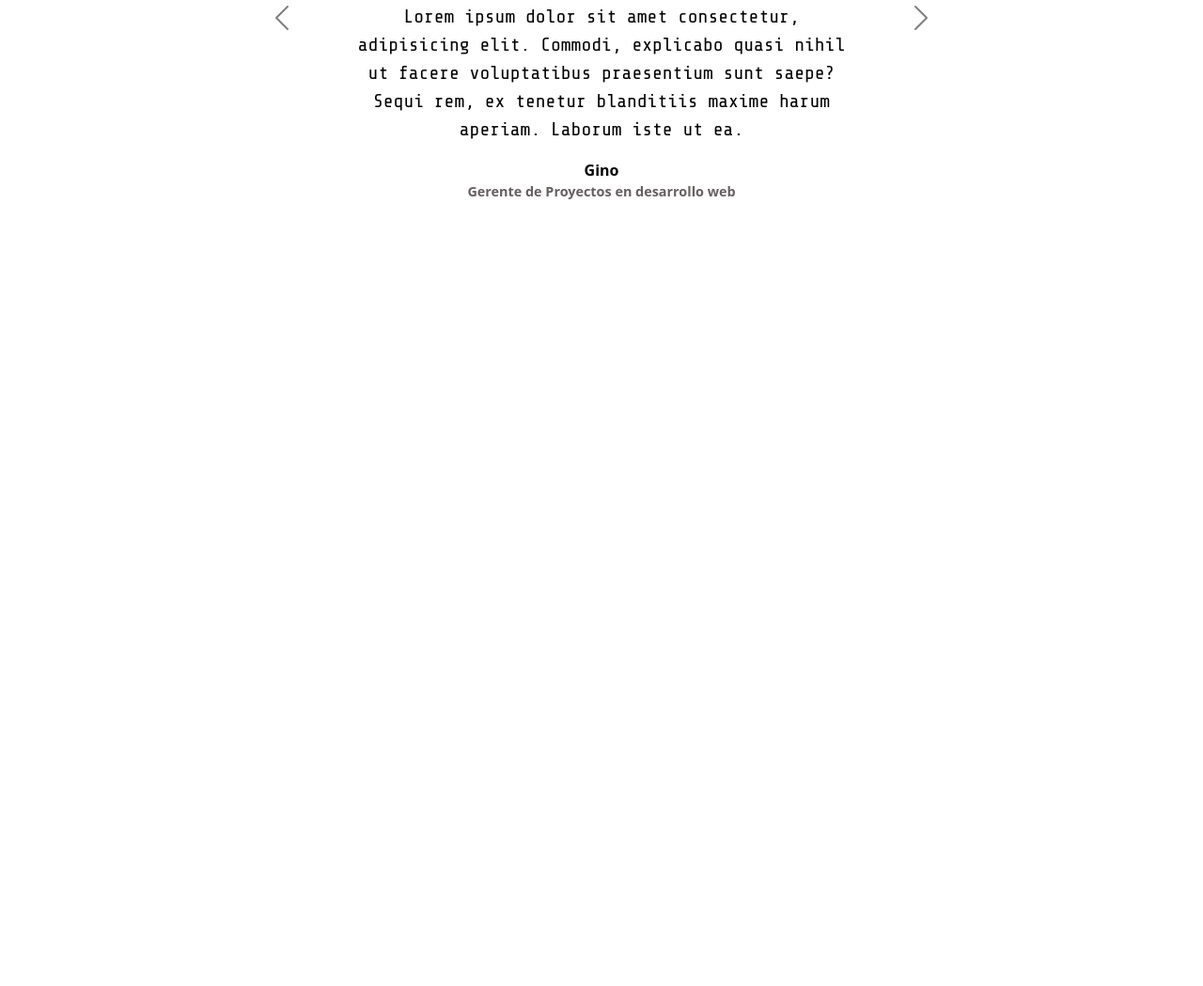
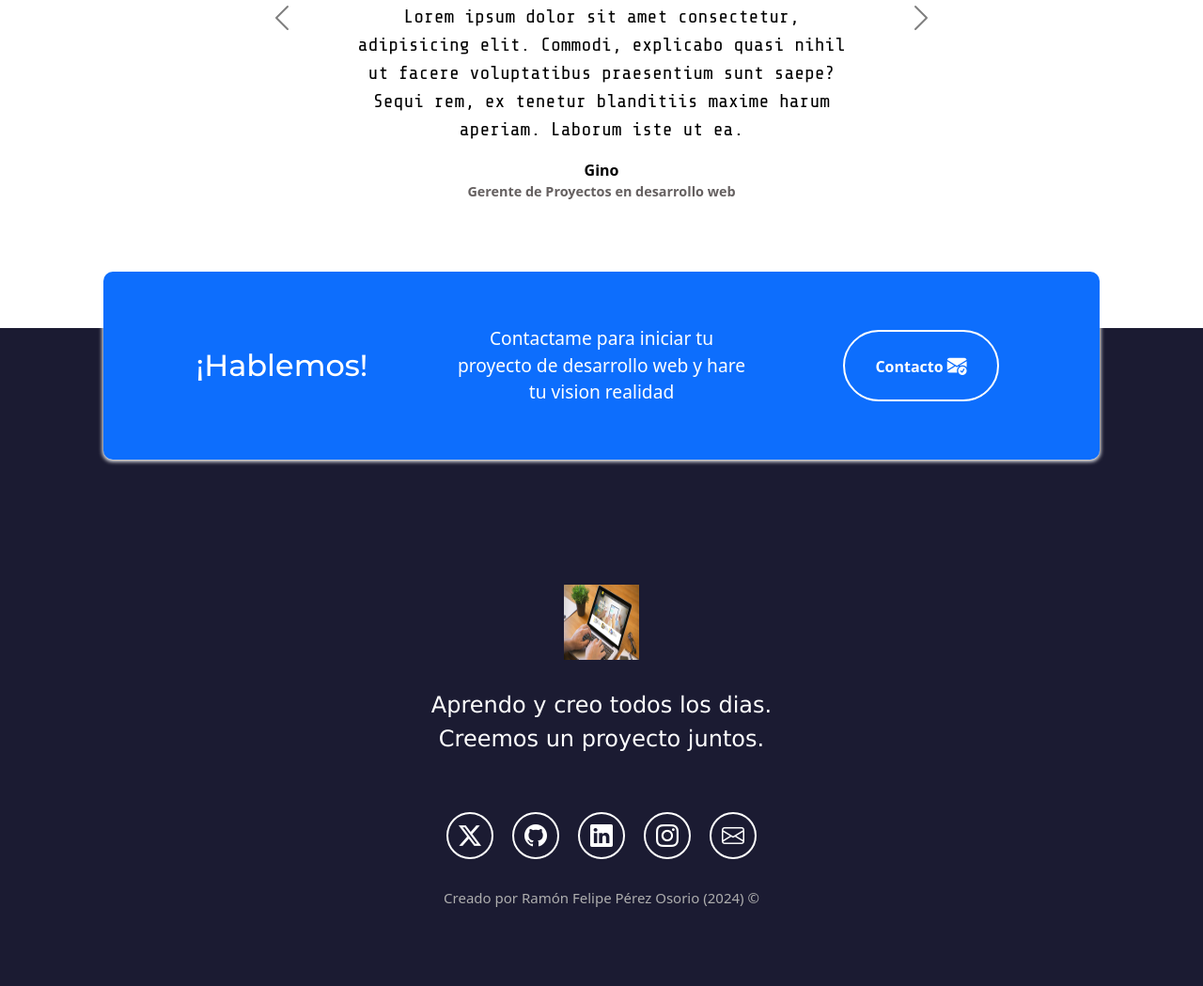
Before and after one commit to LLFELIPEVV/portafolio-web, a plain HTML site: page index.html in a window 1280 px wide. Shown: the part 3646-4695 px from the top of the page at 94% size. Before the commit the page ends 3995 px from the top, so only its background shows below. Drawn offline with nearby package versions, Linux system fonts and the light colour scheme.

Commit message:
Finalizacion del proyecto

```diff
--- a/index.html
+++ b/index.html
@@ -70,18 +70,18 @@
                             <a
                                 class="nav-link active"
                                 aria-current="page"
-                                href="#"
+                                href="#sobre-mi"
                                 >Sobre mi</a
                             >
                         </li>
                         <li class="nav-item">
-                            <a class="nav-link" href="#">Proyectos</a>
+                            <a class="nav-link" href="#proyectos">Proyectos</a>
                         </li>
                         <li class="nav-item">
-                            <a class="nav-link" href="#">Testimonios</a>
+                            <a class="nav-link" href="#testimonios">Testimonios</a>
                         </li>
                         <li class="nav-item">
-                            <a class="nav-link" href="#">Contacto</a>
+                            <a class="nav-link" href="#contacto">Contacto</a>
                         </li>
                     </ul>
                 </div>
@@ -114,8 +114,9 @@
                 />
             </div>
         </section>
+
         <!-- Sobre mi -->
-        <section class="sobre-mi seccion-oscura">
+        <section id="sobre-mi" class="sobre-mi seccion-oscura">
             <div class="contenedor">
                 <h2 class="seccion-titulo">
                     Conoce a Ramón Felipe Pérez Osorio
@@ -201,7 +202,7 @@
         </section>
 
         <!-- Proyectos -->
-        <section class="proyectos-recientes seccion-clara d-flex flex-column">
+        <section id="proyectos" class="proyectos-recientes seccion-clara d-flex flex-column">
             <h2 class="seccion-titulo texto-negro">Mis proyectos recientes</h2>
             <h3 class="seccion-descripcion">
                 Estos son algunos proyectos que he creado recientemente...
@@ -414,7 +415,7 @@
         </section>
 
         <!-- Testimonios -->
-        <section class="testimonios seccion-clara">
+        <section id="testimonios" class="testimonios seccion-clara">
             <h2 class="seccion-titulo">Testimonios</h2>
             <h3 class="seccion-descripcion">
                 Estos son algunos testimonios de mis clientes...
@@ -516,6 +517,69 @@
             </div>
         </section>
 
+        <!-- Contacto -->
+        <section id="contacto" class="contacto seccion-oscura">
+            <div class="container">
+                <div
+                    class="container text-center rectangulo d-flex justify-content-evenly"
+                >
+                    <div class="row">
+                        <div class="col-12 col-md-4 seccion-titulo">
+                            ¡Hablemos!
+                        </div>
+                        <div class="col-12 col-md-4 descripcion">
+                            Contactame para iniciar tu proyecto de desarrollo
+                            web y hare tu vision realidad
+                        </div>
+                        <div class="col-12 col-md-4">
+                            <a href="mailto:ramonfelipeperezosorio@gmail.com">
+                                <button type="button">
+                                    Contacto
+                                    <i class="bi bi-envelope-check-fill"></i>
+                                </button>
+                            </a>
+                        </div>
+                    </div>
+                </div>
+            </div>
+        </section>
+
+        <!-- Pie de pagina (footer) -->
+        <footer
+            class="seccion-oscura d-flex flex-column align-items-center justify-content-center"
+        >
+            <img
+                class="footer-logo"
+                src="img/proyecto1.png"
+                alt="Logo del portafolio"
+            />
+            <p class="footer-texto text-center">
+                Aprendo y creo todos los dias.<br />Creemos un proyecto juntos.
+            </p>
+            <div
+                class="iconos-redes-sociales d-flex flex-wrap align-items-center justify-content-center"
+            >
+                <a href="" target="_blank" rel="noopener noreferrer">
+                    <i class="bi bi-twitter-x"></i>
+                </a>
+                <a href="" target="_blank" rel="noopener noreferrer">
+                    <i class="bi bi-github"></i>
+                </a>
+                <a href="" target="_blank" rel="noopener noreferrer">
+                    <i class="bi bi-linkedin"></i>
+                </a>
+                <a href="" target="_blank" rel="noopener noreferrer">
+                    <i class="bi bi-instagram"></i>
+                </a>
+                <a href="" target="_blank" rel="noopener noreferrer">
+                    <i class="bi bi-envelope"></i>
+                </a>
+            </div>
+            <div class="derechos-de-autor">
+                Creado por Ramón Felipe Pérez Osorio (2024) &#169;
+            </div>
+        </footer>
+
         <!-- Bootstrap -->
         <script
             src="https://cdn.jsdelivr.net/npm/bootstrap@5.3.3/dist/js/bootstrap.bundle.min.js"
--- a/styles.css
+++ b/styles.css
@@ -290,6 +290,111 @@ h1 {
     color: #656060;
 }
 
+/* Contacto */
+
+.contacto .container {
+    max-width: 1100px;
+    min-height: 200px;
+    padding: 20px;
+}
+
+.contacto .rectangulo {
+    margin-top: -5rem;
+    background-color: rgb(13, 110, 253);
+    border-radius: 10px;
+    box-shadow: 0px 1px 4px 1px white;
+}
+
+.contacto .row {
+    width: 100%;
+    display: flex;
+    align-items: center;
+}
+
+.contacto .descripcion {
+    color: white;
+    font-size: 1.2rem;
+}
+
+.contacto button {
+    color: white;
+    font-weight: bold;
+    background-color: transparent;
+    border: 2px solid white;
+    padding: 1.25em 2em;
+    margin: 10px;
+    border-radius: 100px;
+    transition: all 0.2s ease-in-out;
+}
+
+.contacto button:hover {
+    background-color: white;
+    color: black;
+}
+
+.contacto button i {
+    color: white;
+    font-size: 1.3rem;
+    transition: all 0.2s ease-in-out;
+}
+
+.contacto button:hover i {
+    color: black;
+}
+
+/* Pie de pagina */
+
+footer {
+    min-height: 500px;
+}
+
+.footer-logo {
+    height: 80px;
+    width: 80px;
+    margin: 10px;
+}
+
+.footer-texto {
+    font-size: 1.5rem;
+    padding: 20px;
+    margin-bottom: 30px;
+    font-family: 'Lucida Sans', 'Lucida Sans Regular', 'Lucida Grande', 'Lucida Sans Unicode', Geneva, Verdana, sans-serif;
+}
+
+.iconos-redes-sociales a {
+    width: 50px;
+    height: 50px;
+    display: flex;
+    align-items: center;
+    justify-content: center;
+    padding: 2px;
+    margin: 10px;
+    border: 2px solid white;
+    border-radius: 50%;
+    transition: all 0.2s ease-in;
+}
+
+.iconos-redes-sociales i {
+    color: white;
+    font-size: 1.5rem;
+    transition: all 0.2s ease-in;
+}
+
+.iconos-redes-sociales a:hover {
+    background-color: white;
+    border: 2px solid rgb(13, 110, 253);
+}
+
+.iconos-redes-sociales a:hover i{
+    color: black;
+}
+
+.derechos-de-autor {
+    font-size: 15px;
+    color: #aeaeae;
+    padding: 20px;
+}
+
 /* Adaptable (Responsivo) */
 
 @media screen and (max-width: 400px) {
@@ -308,6 +413,17 @@ h1 {
     }
 }
 
+@media screen and (max-width: 800px) {
+    .testimonio-imagen {
+        height: 120px;
+        width: 120px;
+    }
+
+    .testimonio-texto {
+        font-size: 18px;
+    }
+}
+
 @media screen and (min-width: 700px) {
     .hero-inferior-imagen {
         max-width: 600px;
```
